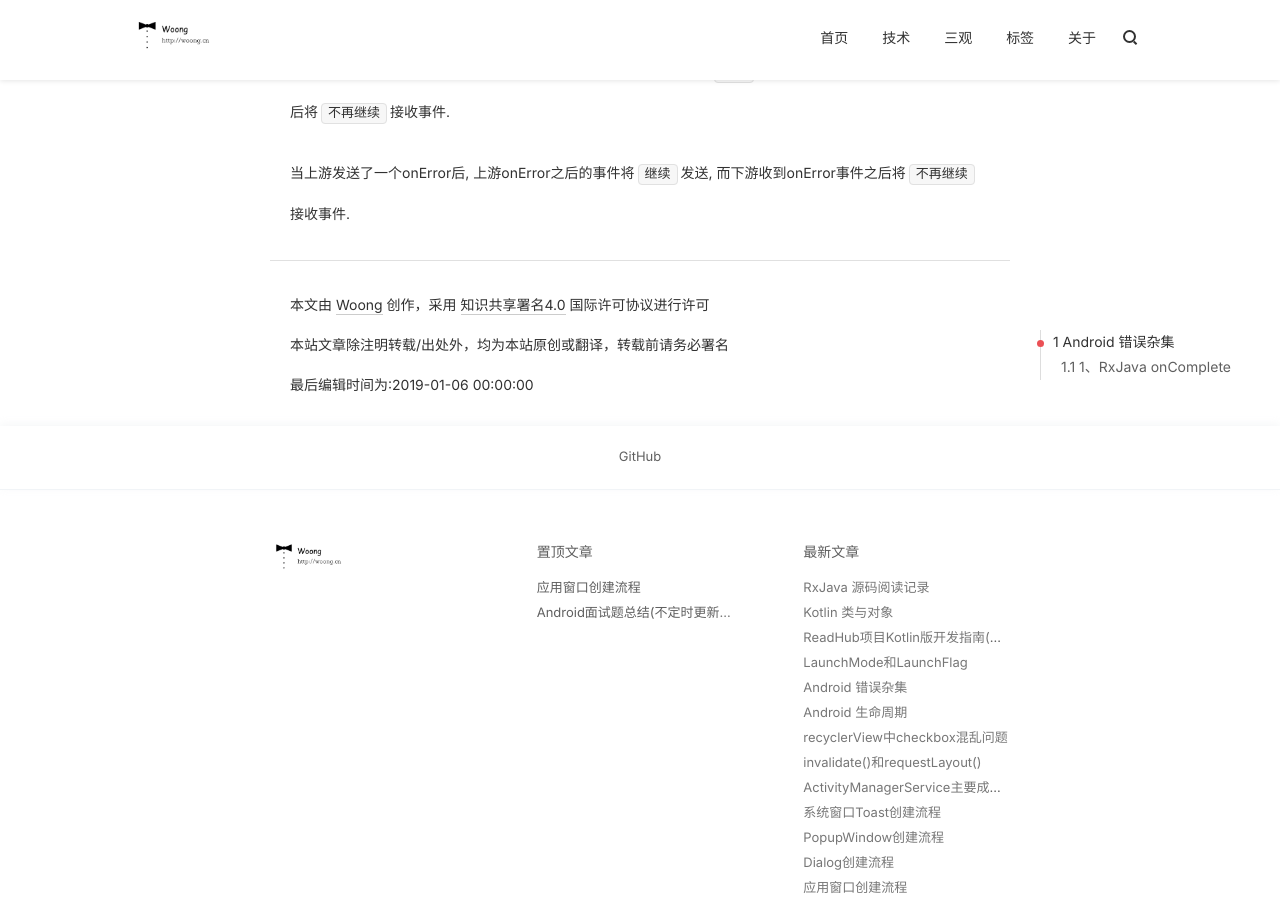
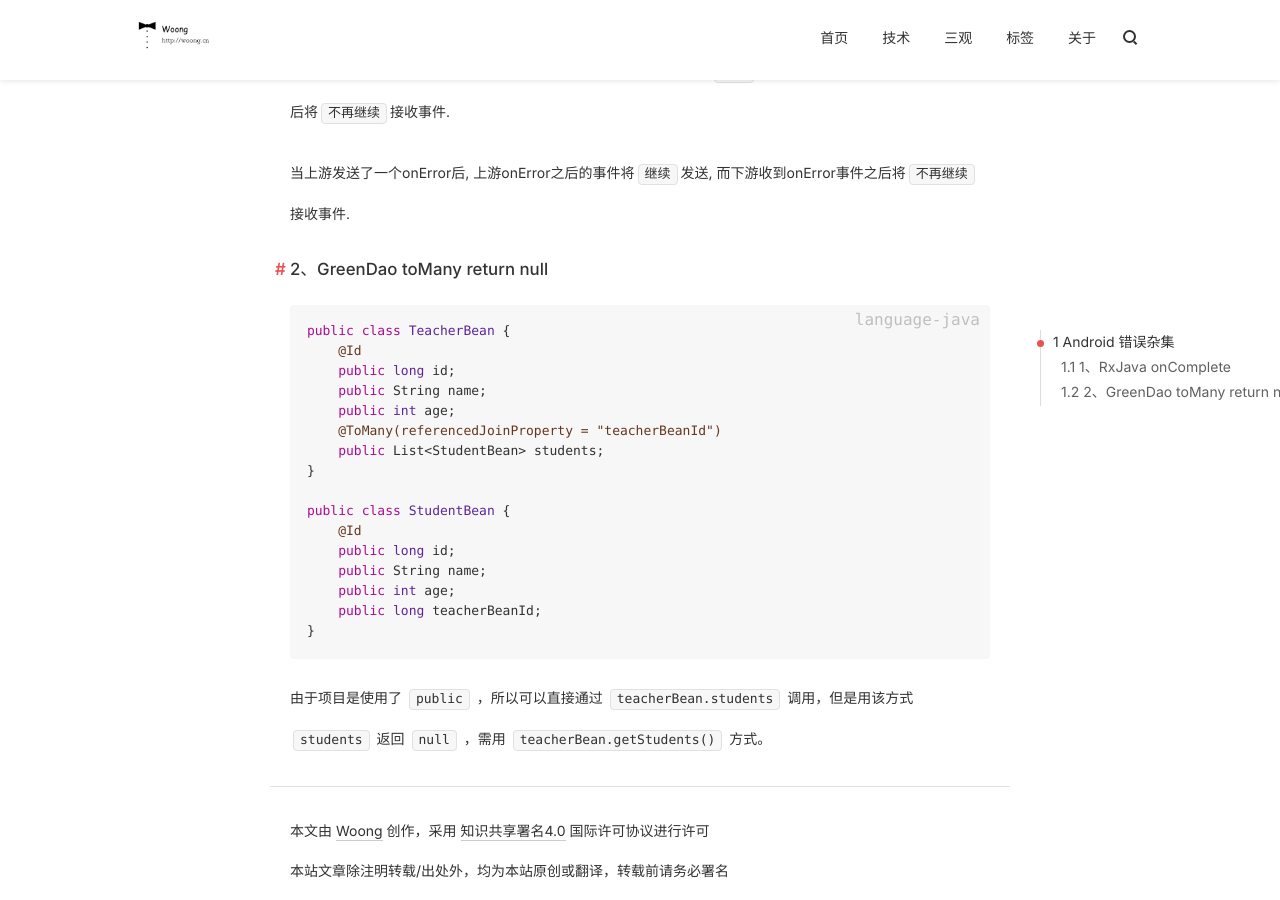
Before and after one commit to j1406493495/j1406493495.github.io, a Jekyll site: the page built from _posts/android/2019-01-06-androidErrorRandom.md, in a window 1280 px wide and 900 px high, scrolled down 371 px. Built offline with Jekyll 4.4.1, drawn with Linux system fonts in a browser that asks for light colours; nearby versions of some CDN libraries; comment, search, counter and statistics services are not loaded.

Commit message:
[Bug XXXX] update android error Cause: None Solution: None Fixed Version: None Branch: None

````diff
--- a/_posts/android/2019-01-06-androidErrorRandom.md
+++ b/_posts/android/2019-01-06-androidErrorRandom.md
@@ -19,3 +19,26 @@ tags:
 当上游发送了一个onComplete后, 上游onComplete之后的事件将会`继续`发送, 而下游收到onComplete事件之后将`不再继续`接收事件.
 
 当上游发送了一个onError后,  上游onError之后的事件将`继续`发送, 而下游收到onError事件之后将`不再继续`接收事件.
+
+### 2、GreenDao toMany return null
+
+```java
+public class TeacherBean {
+    @Id
+    public long id;
+    public String name;
+    public int age;
+    @ToMany(referencedJoinProperty = "teacherBeanId")
+    public List<StudentBean> students;
+}
+
+public class StudentBean {
+    @Id
+    public long id;
+    public String name;
+    public int age;
+    public long teacherBeanId;
+}
+```
+
+由于项目是使用了 `public` ，所以可以直接通过 `teacherBean.students` 调用，但是用该方式 `students` 返回 `null` ，需用 `teacherBean.getStudents()` 方式。
````
